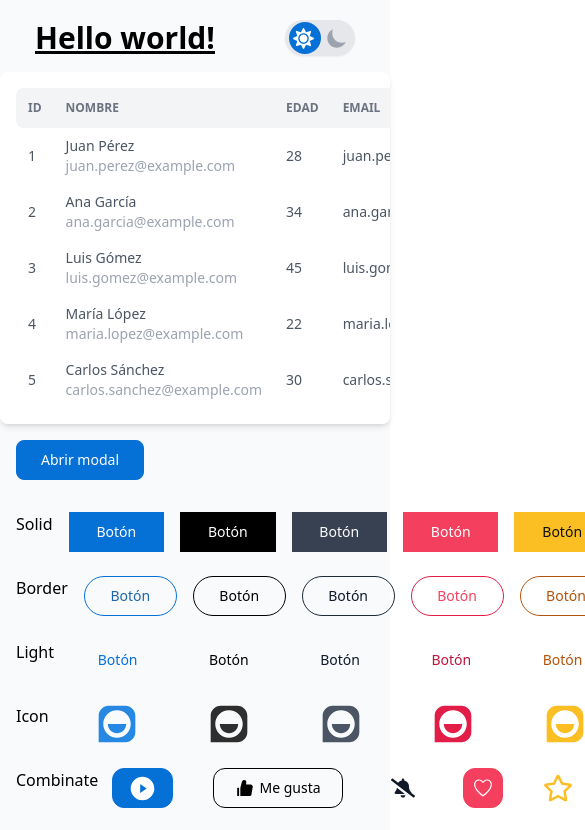
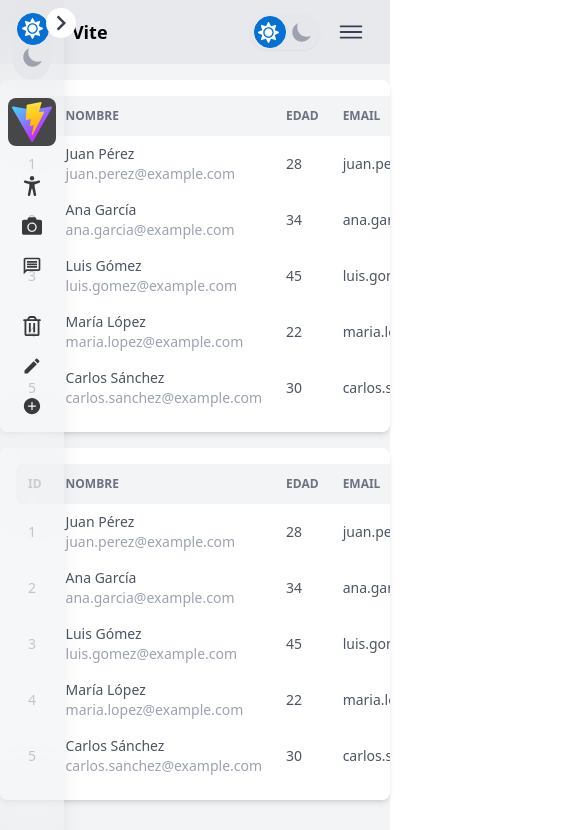
Before and after one commit to efcamila/components_web, a React (Vite) app: page / in a window 390 px wide. Shown: the top 830 px of the page, 585 px wide, since content can reach past the window. Built offline with nearby package versions, Linux system fonts and the light colour scheme.

Commit message:
Modificaciones: agrego de componentes, estilos, temas

```diff
--- a/package.json
+++ b/package.json
@@ -25,7 +25,7 @@
     "eslint-plugin-react-refresh": "^0.4.9",
     "globals": "^15.9.0",
     "postcss": "^8.4.41",
-    "tailwindcss": "^3.4.9",
+    "tailwindcss": "^3.4.10",
     "typescript": "^5.5.3",
     "typescript-eslint": "^8.0.0",
     "vite": "^5.4.0"
--- a/src/App.tsx
+++ b/src/App.tsx
@@ -2,32 +2,56 @@ import TestToast from "./components/toast/TestToast";
 import Theme from "./components/theme/Theme";
 import TestTableAction from "./components/tables/TestTableAction";
 import TestModal from "./components/modals/TestModal";
+import TestCard from "./components/cards/TestCard";
 import TestButton from "./components/buttons/clasic/TestButton";
+import "./index.css";
+import TestBadge from "./components/bagde/TestBadge";
+import TestNavbar from "./components/navigation/navbar/TestNavbar";
+import TestSidebar from "./components/navigation/sidebar/TestSidebar";
+import FooterTest from "./components/navigation/footer/FooterTest";
 
 function App() {
   return (
-    <div className="dark:bg-black-900 bg-slate-50 w-full min-h-screen flex flex-col">
+    <div className="dark:bg-black-600 bg-gray-100 w-full min-h-screen flex flex-col relative">
+
+      <TestNavbar/>
+      <TestSidebar/>
       {/* <TestToast /> */}
+<main className="flex-1 flex gap-8">
 
-      <section className="flex justify-around pt-5">
+</main>
+      {/* <section className="flex justify-around pt-5">
         <h1 className="bg-transparent dark:text-white text-3xl font-bold underline">
           Hello world!
         </h1>
-        <Theme colorSwitch="bg-blue-600" />
+      </section>*/}
+
+      <section className="w-full flex justify-center mt-4">
+        <TestTableAction />
       </section>
 
       <section className="w-full flex justify-center mt-4">
-        <TestTableAction/>
+        <TestTableAction />
       </section>
 
-      <section>
-        <TestModal/>
+      <section className="w-full flex justify-center mt-4">
+        <TestModal />
       </section>
 
-      <section className="w-full m-4 flex gap-5 mb-7">
+        <section className="w-full flex justify-center mt-4">
         <TestButton/>
-      </section>
+        </section>
 
+        <section className="w-full flex justify-center mt-4 gap-10">
+        <TestBadge/>
+        </section>
+
+         <section className="grid grid-cols-1 lg:grid-cols-3 md:grid-cols-2 content-center place-items-center gap-4 p-8">
+        <TestCard/>
+        </section>
+
+
+        <FooterTest/>
     </div>
   );
 }
--- a/tailwind.config.js
+++ b/tailwind.config.js
@@ -31,6 +31,9 @@ export default {
           900: '#0A233A',
         }
       },
+      gridTemplateColumns: {
+        'auto': 'repeat(auto-fit, minmax(100px, 100px))',
+      },
     },
   },
   darkMode: "class",
```
Also changed, not shown: 1 other file (tests, documents, lock files or other folders).
